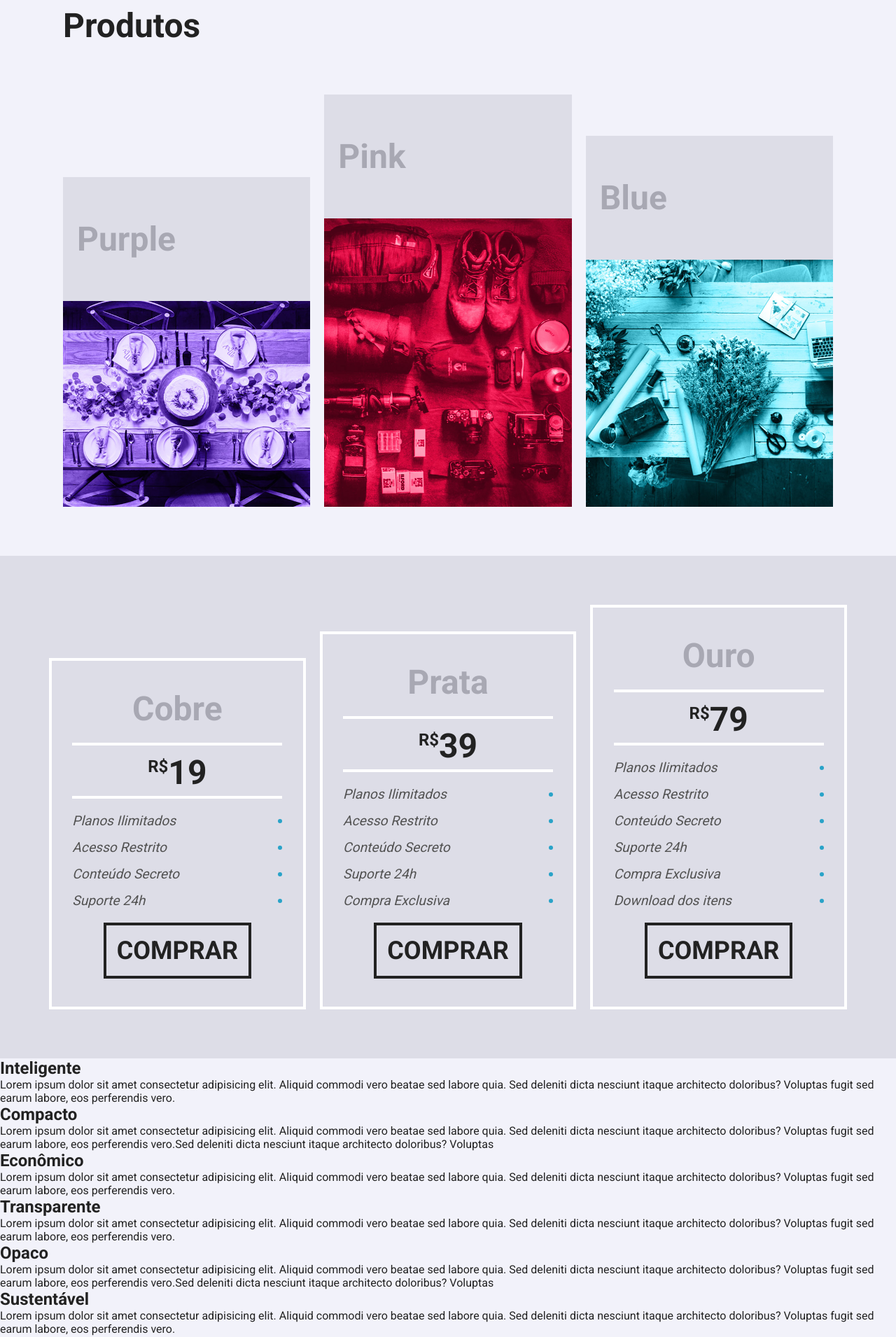
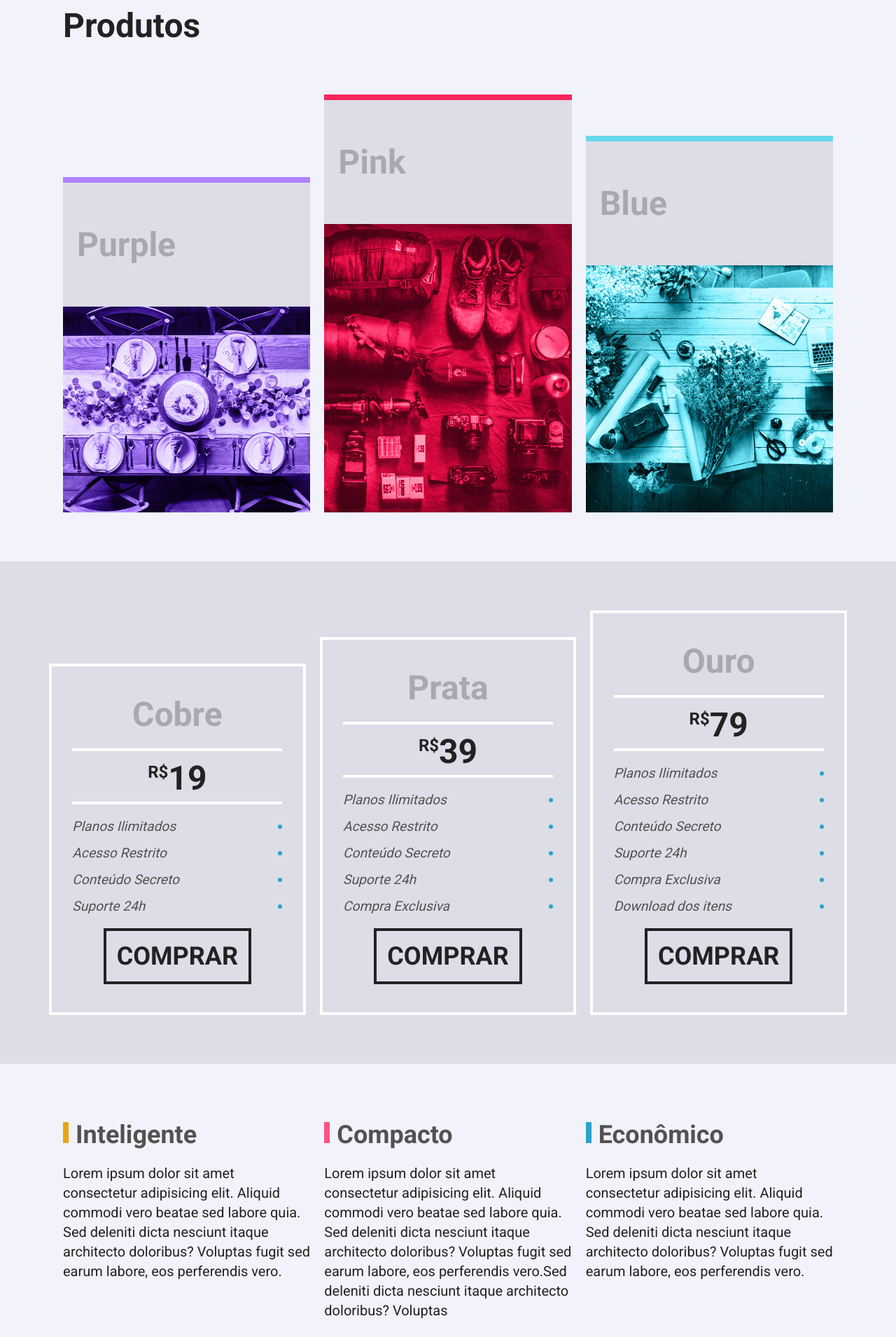
Before and after one commit to Jeffersoncharlles/flexblog, a React (Vite) app: page / in a window 1280 px wide. Shown: the part 1060-2970 px from the top of the page at 70% size. Built offline with nearby package versions, Linux system fonts and the light colour scheme.

Commit message:
chore: qualidady styles and nth-of-type

```diff
--- a/src/pages/Product/styles.module.scss
+++ b/src/pages/Product/styles.module.scss
@@ -26,7 +26,31 @@
         padding: 60px 20px;
     }
 
-    .colors {
-        border-top: 8px solid var(--purple-100);
+    //o 3 item da classe atual
+    //quero que o 1 seja selecionado
+    //e depois o 3 partir do 1
+    &:nth-of-type(3n+1) {
+
+        //quero falar com o h2 com o before
+        h2 {
+            border-top: 8px solid var(--purple-100);
+        }
     }
+
+    &:nth-of-type(3n+2) {
+
+        //quero falar com o h2 com o before
+        h2 {
+            border-top: 8px solid var(--pink-100);
+        }
+    }
+
+    &:nth-of-type(3n+3) {
+
+        //quero falar com o h2 com o before
+        h2 {
+            border-top: 8px solid var(--blue-100);
+        }
+    }
+
 }
--- a/src/pages/Qualidade/styles.module.scss
+++ b/src/pages/Qualidade/styles.module.scss
@@ -0,0 +1,73 @@
+.quality {
+    max-width: 1120px;
+    margin: 60px auto;
+    //overflow: hidden; //sem flex como seria
+
+    display: flex;
+    flex-wrap: wrap;
+
+}
+
+.qualidadeItem {
+    // float: left;
+    // width: 33.333%;
+    // height: 200px; //teria que mudar o o tamanho na mao
+    //como seria com float
+
+    flex: 1 1 300px;
+    margin: 20px 10px;
+
+    h2 {
+        font-size: 2.25rem;
+        color: var(--gray-500);
+        margin-bottom: 20px;
+
+
+        &::before {
+            content: "";
+            display: inline-block;
+            width: 8px;
+            height: 30px;
+            margin-right: 10px;
+        }
+    }
+
+
+    //o 3 item da classe atual
+    //quero que o 1 seja selecionado
+    //e depois o 3 partir do 1
+    &:nth-of-type(3n+1) {
+
+        //quero falar com o h2 com o before
+        h2::before {
+            background: var(--yellow-500);
+        }
+    }
+
+    //o 3 item da classe atual
+    //quero que o 1 seja selecionado
+    //e depois o 3 partir do 1
+    &:nth-of-type(3n+2) {
+
+        //quero falar com o h2 com o before
+        h2::before {
+            background: var(--magneto-100);
+        }
+    }
+
+    //o 3 item da classe atual
+    //quero que o 1 seja selecionado
+    //e depois o 3 partir do 1
+    &:nth-of-type(3n+3) {
+
+        //quero falar com o h2 com o before
+        h2::before {
+            background: var(--cyan-700);
+        }
+    }
+
+    p {
+        font-size: 1.25rem;
+        line-height: 1.4;
+    }
+}
```
